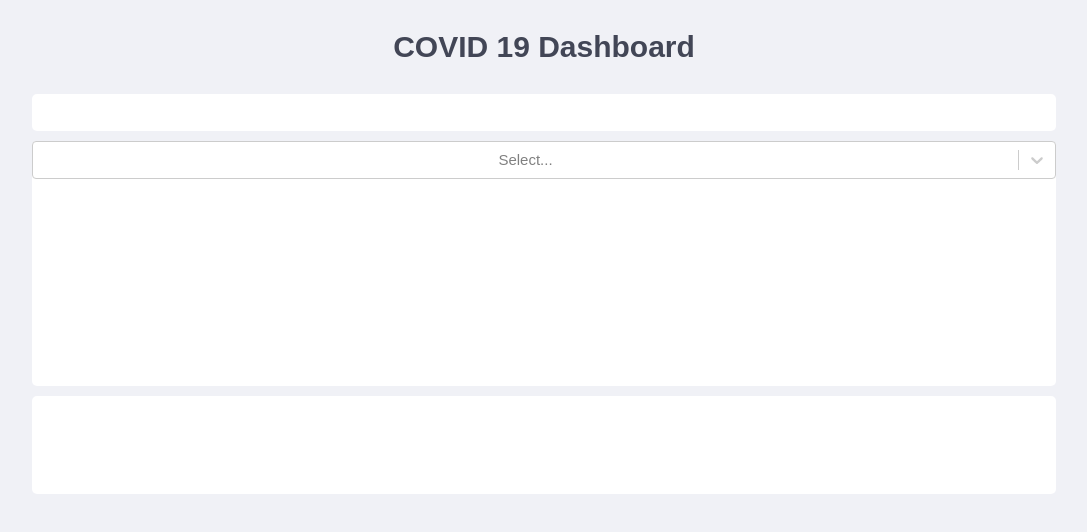
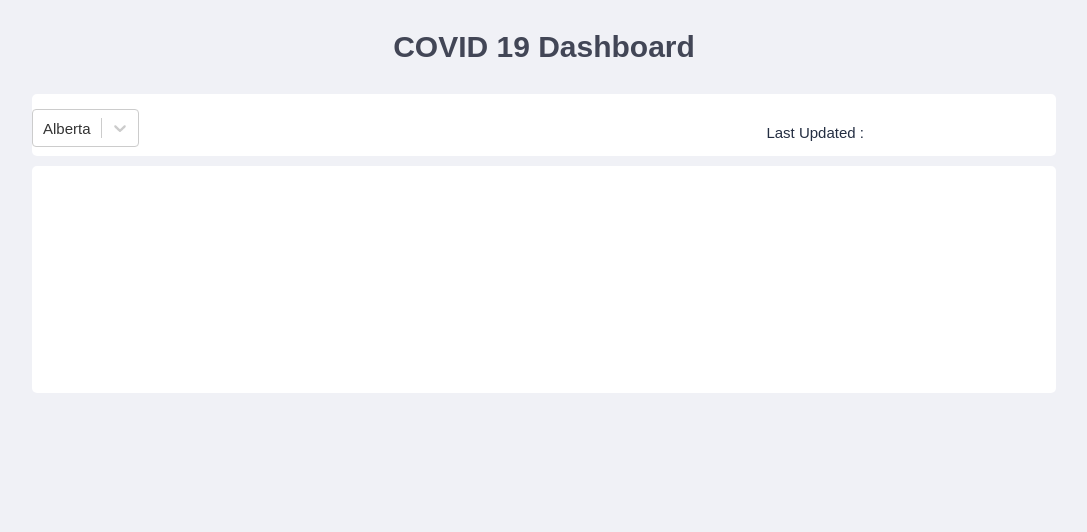
Before and after one commit to hydaline-code/COVID_Dashboard, a React (Create React App) app: page / in a window 1280 px wide. Shown: the top 532 px of the page, without its empty margins (96-1183 px from the left). Built offline with nearby package versions, Linux system fonts and the light colour scheme.

Commit message:
Add storage active

```diff
--- a/src/App.css
+++ b/src/App.css
@@ -36,6 +36,7 @@ h1 {
   justify-content:  space-between;
   padding-top: 1em;
 }
+
 .dashboard-laoding {
   size: 2em;
 }
@@ -48,6 +49,8 @@ h1 {
 .dashboard-menu > .update-date {
   margin-right: 2in;
 }
+
+
 .line-chart {
   height: 80%;
 }
--- a/src/App.js
+++ b/src/App.js
@@ -1,4 +1,4 @@
-import React from 'react';
+import React, { useState } from 'react';
 import Select from 'react-select';
 import './App.css';
 
@@ -19,16 +19,32 @@ function App() {
     { value: 'SK', label: 'Saskatchewan' },
     { value: 'YT', label: 'Yukon' },
   ];
+
+  // state to store the active locations
+  /* eslint-disable no-unused-vars */
+  const [activeLocation, setActiveLocation] = useState('AB');
+  const [lastUpdated, setlastUpdated] = useState(' ');
+
   // return statement goes below this
   return (
     <div className="App">
       <h1>COVID 19 Dashboard </h1>
       <div className="dashboard-container">
-        <div className="dashboard-menu" />
-        <Select
-          options={locationList}
-          className="dasboard-select"
-        />
+        <div className="dashboard-menu">
+          <Select
+            options={locationList}
+            onChange={(selectedOption) => setActiveLocation(selectedOption.value)}
+            defaultValue={locationList.filter(
+              (options) => options.value === activeLocation,
+            )}
+            className="dasboard-select"
+          />
+          <p className="update-date">
+            {' '}
+            Last Updated :
+            {lastUpdated}
+          </p>
+        </div>
         <div className="dashboard-summary" />
       </div>
     </div>
```
